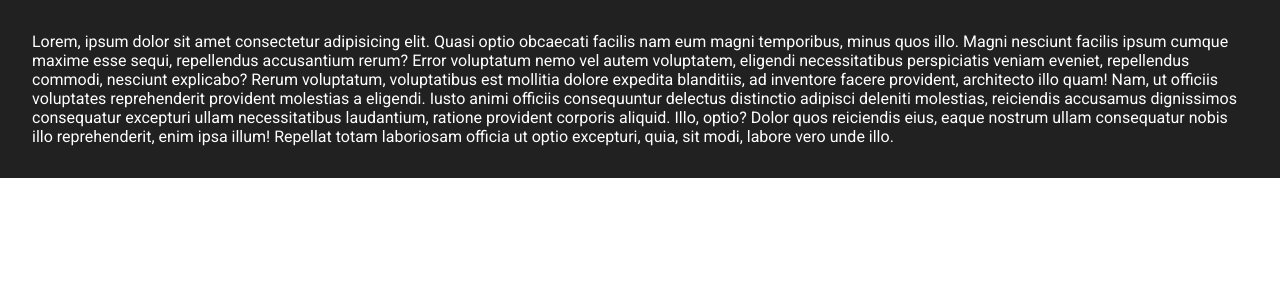
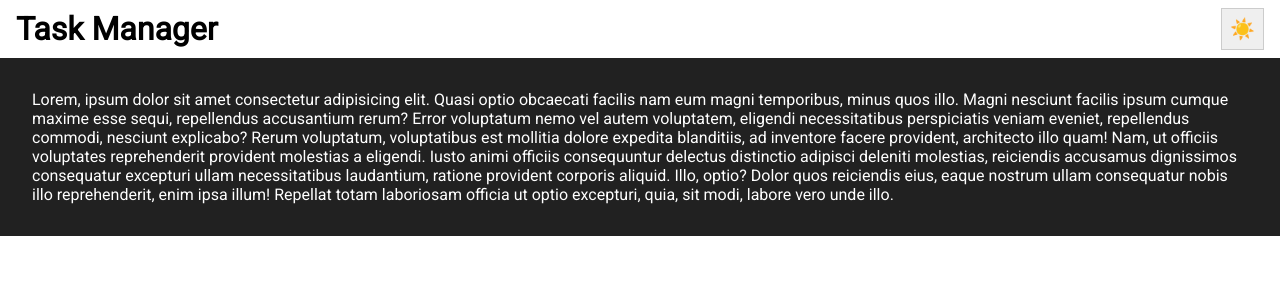
Before and after one commit to Huijiro/ebytr-frontend, a React (Vite) app: page / in a window 1280 px wide. Shown: the top 300 px of the page. Built offline with nearby package versions, Linux system fonts and the light colour scheme; a web font is replaced by a local one.

Commit message:
Added header with toggle button for color mode

```diff
--- /dev/null
+++ b/src/components/Button/button.module.css
@@ -0,0 +1,10 @@
+.button {
+  font-size: 1.25em;
+  padding: 0.5rem;
+  border: 1px solid #ccc;
+  transition: all 0.2s;
+}
+
+.button:hover {
+  box-shadow: rgba(0, 0, 0, 0.24) 0px 3px 8px;
+}
--- /dev/null
+++ b/src/components/Button/index.tsx
@@ -0,0 +1,23 @@
+import CSS from './button.module.css';
+
+interface Props {
+  /**
+   * OnClick handler
+   * */
+  onClick: () => void;
+
+  /**
+   *   Content of the button
+   * */
+  children: React.ReactNode;
+}
+
+function Button({ onClick, children }: Props) {
+  return (
+    <button onClick={onClick} className={CSS.button} type="button">
+      {children}
+    </button>
+  );
+}
+
+export default Button;
--- /dev/null
+++ b/src/components/ColorModeButton/index.tsx
@@ -0,0 +1,15 @@
+import { useState } from 'react';
+import Button from '../Button';
+
+function ColorToggleButton() {
+  const [mode, setMode] = useState('light');
+
+  const toggleMode = () => {
+    setMode(mode === 'light' ? 'dark' : 'light');
+  };
+  return (
+    <Button onClick={toggleMode}>{mode === 'light' ? <>☀️</> : <>🌙</>}</Button>
+  );
+}
+
+export default ColorToggleButton;
--- /dev/null
+++ b/src/components/Header/header.module.css
@@ -0,0 +1,6 @@
+.header {
+  display: flex;
+  justify-content: space-between;
+  align-items: center;
+  padding: 0.5rem 1rem;
+}
--- /dev/null
+++ b/src/components/Header/index.tsx
@@ -0,0 +1,13 @@
+import ColorToggleButton from '../ColorModeButton';
+import CSS from './header.module.css';
+
+function Header() {
+  return (
+    <div className={CSS.header}>
+      <h1>Task Manager</h1>
+      <ColorToggleButton />
+    </div>
+  );
+}
+
+export default Header;
--- a/src/pages/Main.tsx
+++ b/src/pages/Main.tsx
@@ -1,26 +1,30 @@
-import Template from './Template';
+import Header from '../components/Header';
+import Template from '../components/Template';
 
 function Main() {
   return (
+    <>
+      <Header />
       <Template mode="dark">
         <p>
           Lorem, ipsum dolor sit amet consectetur adipisicing elit. Quasi optio
           obcaecati facilis nam eum magni temporibus, minus quos illo. Magni
-        nesciunt facilis ipsum cumque maxime esse sequi, repellendus accusantium
-        rerum? Error voluptatum nemo vel autem voluptatem, eligendi
-        necessitatibus perspiciatis veniam eveniet, repellendus commodi,
-        nesciunt explicabo? Rerum voluptatum, voluptatibus est mollitia dolore
-        expedita blanditiis, ad inventore facere provident, architecto illo
-        quam! Nam, ut officiis voluptates reprehenderit provident molestias a
-        eligendi. Iusto animi officiis consequuntur delectus distinctio adipisci
-        deleniti molestias, reiciendis accusamus dignissimos consequatur
-        excepturi ullam necessitatibus laudantium, ratione provident corporis
-        aliquid. Illo, optio? Dolor quos reiciendis eius, eaque nostrum ullam
-        consequatur nobis illo reprehenderit, enim ipsa illum! Repellat totam
-        laboriosam officia ut optio excepturi, quia, sit modi, labore vero unde
-        illo.
+          nesciunt facilis ipsum cumque maxime esse sequi, repellendus
+          accusantium rerum? Error voluptatum nemo vel autem voluptatem,
+          eligendi necessitatibus perspiciatis veniam eveniet, repellendus
+          commodi, nesciunt explicabo? Rerum voluptatum, voluptatibus est
+          mollitia dolore expedita blanditiis, ad inventore facere provident,
+          architecto illo quam! Nam, ut officiis voluptates reprehenderit
+          provident molestias a eligendi. Iusto animi officiis consequuntur
+          delectus distinctio adipisci deleniti molestias, reiciendis accusamus
+          dignissimos consequatur excepturi ullam necessitatibus laudantium,
+          ratione provident corporis aliquid. Illo, optio? Dolor quos reiciendis
+          eius, eaque nostrum ullam consequatur nobis illo reprehenderit, enim
+          ipsa illum! Repellat totam laboriosam officia ut optio excepturi,
+          quia, sit modi, labore vero unde illo.
         </p>
       </Template>
+    </>
   );
 }
 
```
Also changed, not shown: src/components/Template/index.tsx (renamed from src/pages/Template.tsx), src/components/Template/template.module.css (renamed from src/pages/template.module.css). Lines whose indentation alone changed are shown as unchanged.
